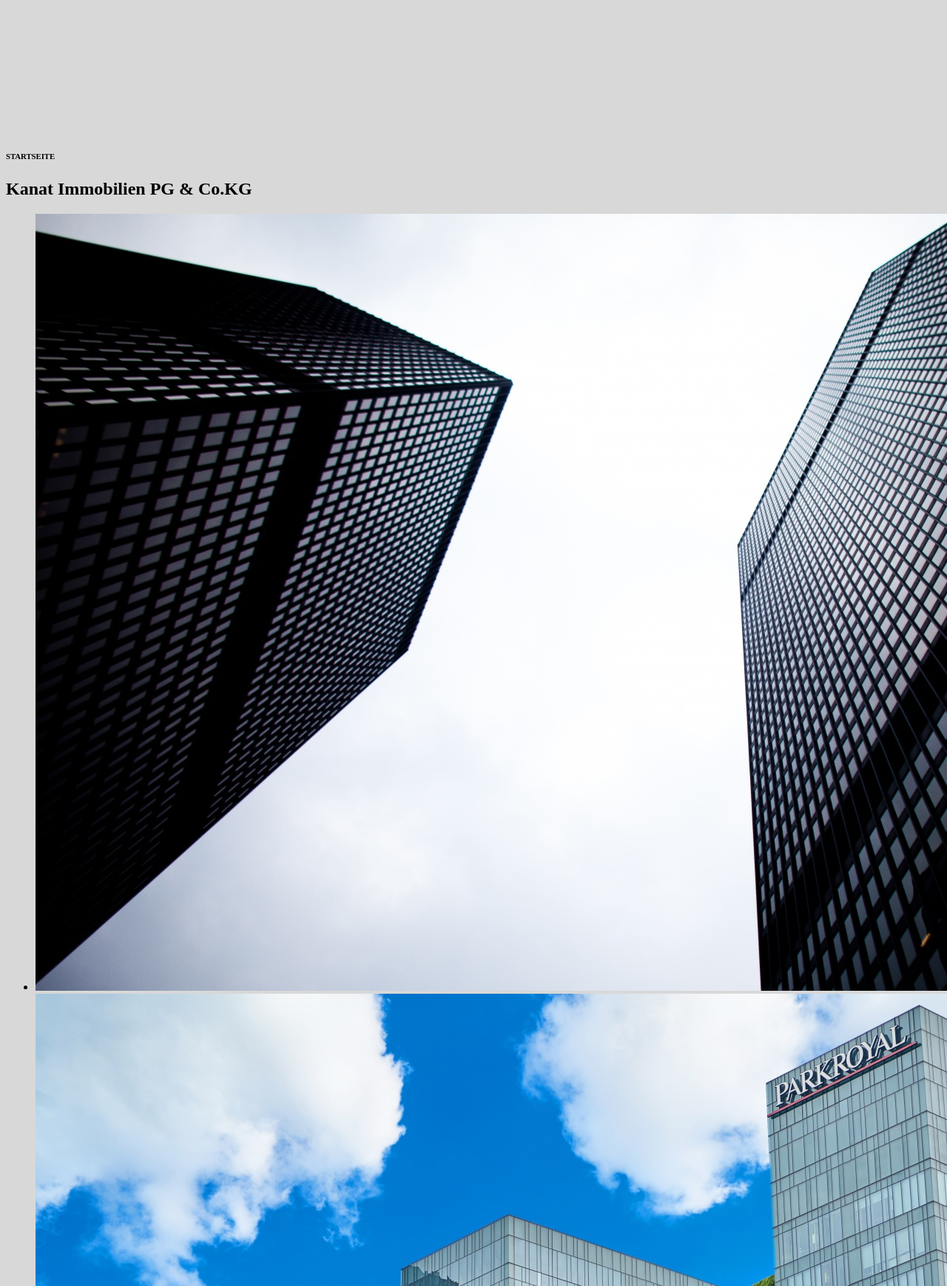
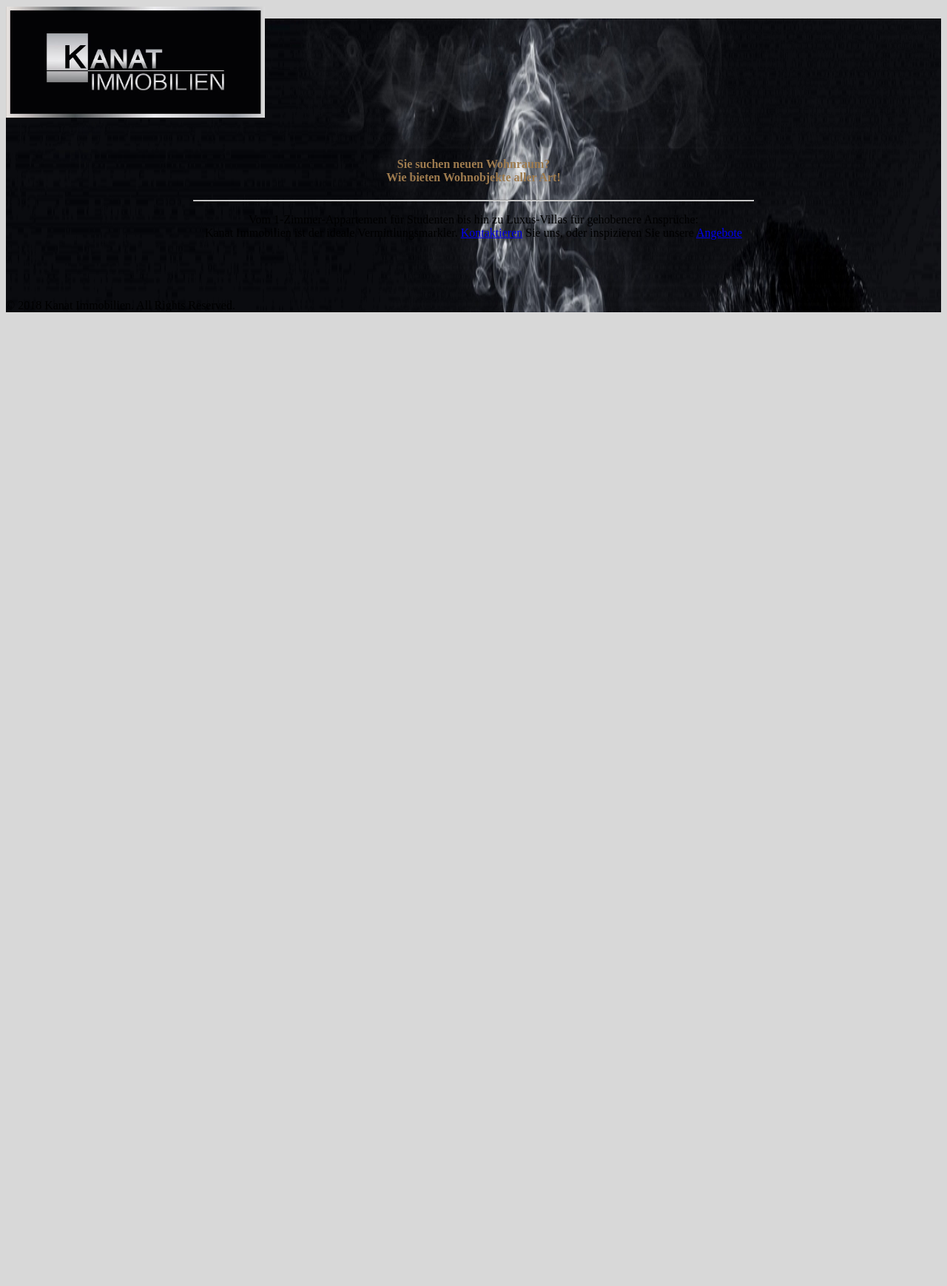
Before and after one commit to tklustig/yii2_ErkanImmo, a Yii app: template frontend/views/site/index.php in a window 1280 px wide; the page is wider, and only the part inside the window is pictured. Shown: the part 182-1920 px from the top of that part at 74% size. After the commit the page ends 604 px from the top of that part, so only its background shows below. Run offline with PHP 8.4 and a stand-in for Yii, Linux system fonts and the light colour scheme; the template is opened without the code that fills it, so the values that code supplies are empty; form fields are guessed from the names that the template uses; some libraries are stand-ins or nearby versions.

Commit message:
Outfit optimert - Teil 1

```diff
--- a/frontend/views/site/index.php
+++ b/frontend/views/site/index.php
@@ -59,7 +59,7 @@ $link = \Yii::$app->urlManagerBackend->baseUrl . '/login';
         <div class="content_wrapper clearfix">
             <div class="sections_group">
                 <div class="extra_content">
-                    <div class="section mcb-section" style="padding-top:180px;padding-bottom:0px; background-color:">
+                    <div class="section mcb-section" style="background-image:url(../img/smoke_men-wallpaper-1680x1050.jpg); background-repeat:no-repeat; background-position:center top;-webkit-background-size:">
                         <div class="section_wrapper mcb-section-inner">
                             <div class="wrap mcb-wrap one  valign-top clearfix" style="">
                                 <div class="mcb-wrap-inner">
@@ -67,12 +67,7 @@ $link = \Yii::$app->urlManagerBackend->baseUrl . '/login';
                                         <div class="column_attr clearfix"  style="">
                                             <h6 class="themecolor" style="text-transform: uppercase;">Startseite</h6>
                                             <h2>Kanat Immobilien PG & Co.KG</h2>
-                                        </div>
-                                    </div>
-                                </div>
-                            </div>
-                        </div>
-                    </div>
+
                                             <?php
 //Hier werden alle Flashnachrichten ausgegeben
                                             $session = new Session();
@@ -92,83 +87,12 @@ $link = \Yii::$app->urlManagerBackend->baseUrl . '/login';
                                                 }
                                             }
                                             ?>
-                    <div class="section the_content no_content">
-                        <div class="section_wrapper">
-                            <div class="the_content_wrapper">
+
                                         </div>
                                     </div>
                                 </div>
                             </div>
-                <div class="section ">
-                    <div class="section_wrapper clearfix">
-                        <div class="column one column_portfolio">
-                            <div class="portfolio_wrapper isotope_wrapper">
-                                <ul class="portfolio_group lm_wrapper isotope grid col-2">
-                                    <li class="portfolio-item isotope-item  has-thumbnail">
-                                        <div class="portfolio-item-fw-bg" style="">
-                                            <div class="image_frame scale-with-grid">
-                                                <div class="image_wrapper">
-                                                    <div class="mask"></div>
-                                                    <?= Html::img('@web/img/accept_all_you_see-wallpaper-1680x1050.jpg', ['alt' => 'PicNotFound', 'class' => 'scale-with-grid wp-post-image', 'style' => 'width:960;height:700']); ?>
-                                                    <div class="image_links double">
-                                                        <div class="image_links double">
-                                                            <?= Html::a('', Yii::getAlias('@web') . '/img/pic1.jpg', ['target' => '_blank', 'alt' => 'PicNotFound', 'class' => 'icon-search']) ?>
-                                                        </div>
-                                                    </div>
-                                                </div>
-                                            </div>
-                                        </div>
-                                    </li>
-                                    <li class="portfolio-item isotope-item  has-thumbnail">
-                                        <div class="portfolio-item-fw-bg" style="">
-                                            <div class="portfolio-item-fill"></div>
-                                            <div class="image_frame scale-with-grid">
-                                                <div class="image_wrapper">
-                                                    <div class="mask"></div>
-                                                    <?= Html::img('@web/img/pic2.jpg', ['alt' => 'PicNotFound', 'class' => 'scale-with-grid wp-post-image']); ?>
-                                                    <div class="image_links double">
-                                                        <?= Html::a('', Yii::getAlias('@web') . '/img/pic2.jpg', ['target' => '_blank', 'alt' => 'PicNotFound', 'class' => 'icon-search']) ?>
-                                                    </div>
-                                                </div>
-                                            </div>
-                                        </div>
-                                    </li>
-                                    <li class="portfolio-item isotope-item  has-thumbnail">
-                                        <div class="portfolio-item-fw-bg" style="">
-                                            <div class="portfolio-item-fill"></div>
-                                            <div class="image_frame scale-with-grid">
-                                                <div class="image_wrapper">
-                                                    <div class="mask"></div>
-                                                    <?= Html::img('@web/img/singapore_skyscrapers-wallpaper-1680x1050.jpg', ['alt' => 'PicNotFound', 'class' => 'scale-with-grid wp-post-image']); ?>
-                                                    <div class="image_links double">
-                                                        <?= Html::a('', Yii::getAlias('@web') . '/img/pic2.jpg', ['target' => '_blank', 'alt' => 'PicNotFound', 'class' => 'icon-search']) ?>
-                                                    </div>
-                                                </div>
-                                            </div>
-                                    </li>
-                                    <li class="portfolio-item isotope-item  has-thumbnail">
-                                        <div class="portfolio-item-fw-bg" style="">
-                                            <div class="portfolio-item-fill"></div>
-                                            <div class="image_frame scale-with-grid">
-                                                <div class="image_wrapper">
-                                                    <div class="mask"></div>
-                                                    <?= Html::img('@web/img/pic4.jpg', ['alt' => 'PicNotFound', 'class' => 'scale-with-grid wp-post-image']); ?>
-                                                    <div class="image_links double">
-                                                        <?= Html::a('', Yii::getAlias('@web') . '/img/pic4.jpg', ['target' => '_blank', 'alt' => 'PicNotFound', 'class' => 'icon-search']) ?>
-                                                    </div>
-                                                </div>
-                                            </div>
-                                        </div>
-                                    </li>
-                                </ul>
-                            </div>
-                        </div>
-                    </div>
-                </div>
-            </div>
-        </div>
-    </div>
-    <footer id="Footer" class="clearfix">
+
                             <div class="widgets_wrapper" style="padding:0 0 30px;">
                                 <div class="container">
                                     <div class="column one">
@@ -200,7 +124,7 @@ $link = \Yii::$app->urlManagerBackend->baseUrl . '/login';
                                     </div>
                                 </div>
                             </div>
-    </footer>
+
                         </div>
                         <div id="Side_slide" class="right dark" data-width="250">
                             <div class="close-wrapper"><a href="#" class="close">
```
Also changed, not shown: frontend/views/site/about.php (+3 -6 lines). Lines whose indentation alone changed are shown as unchanged.
